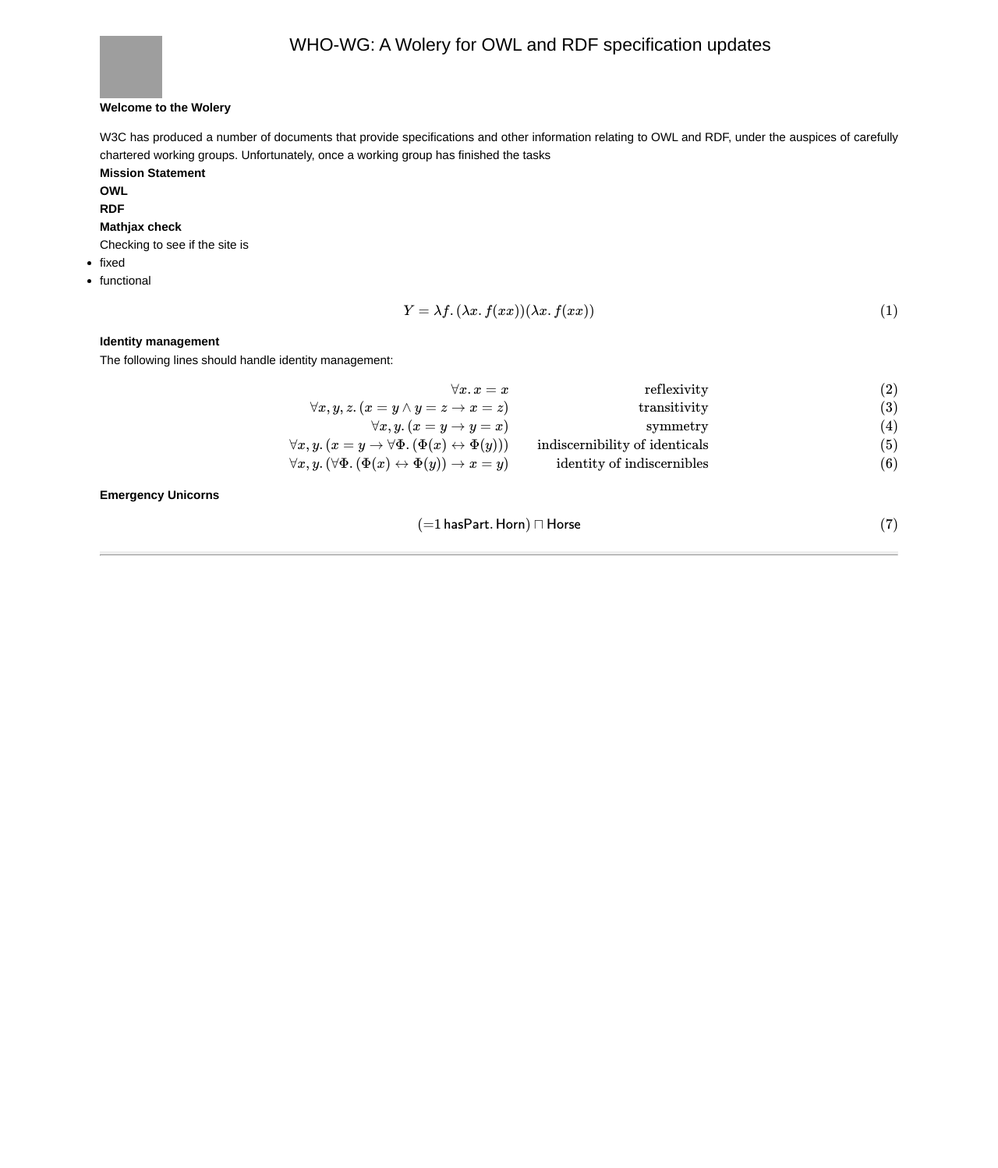
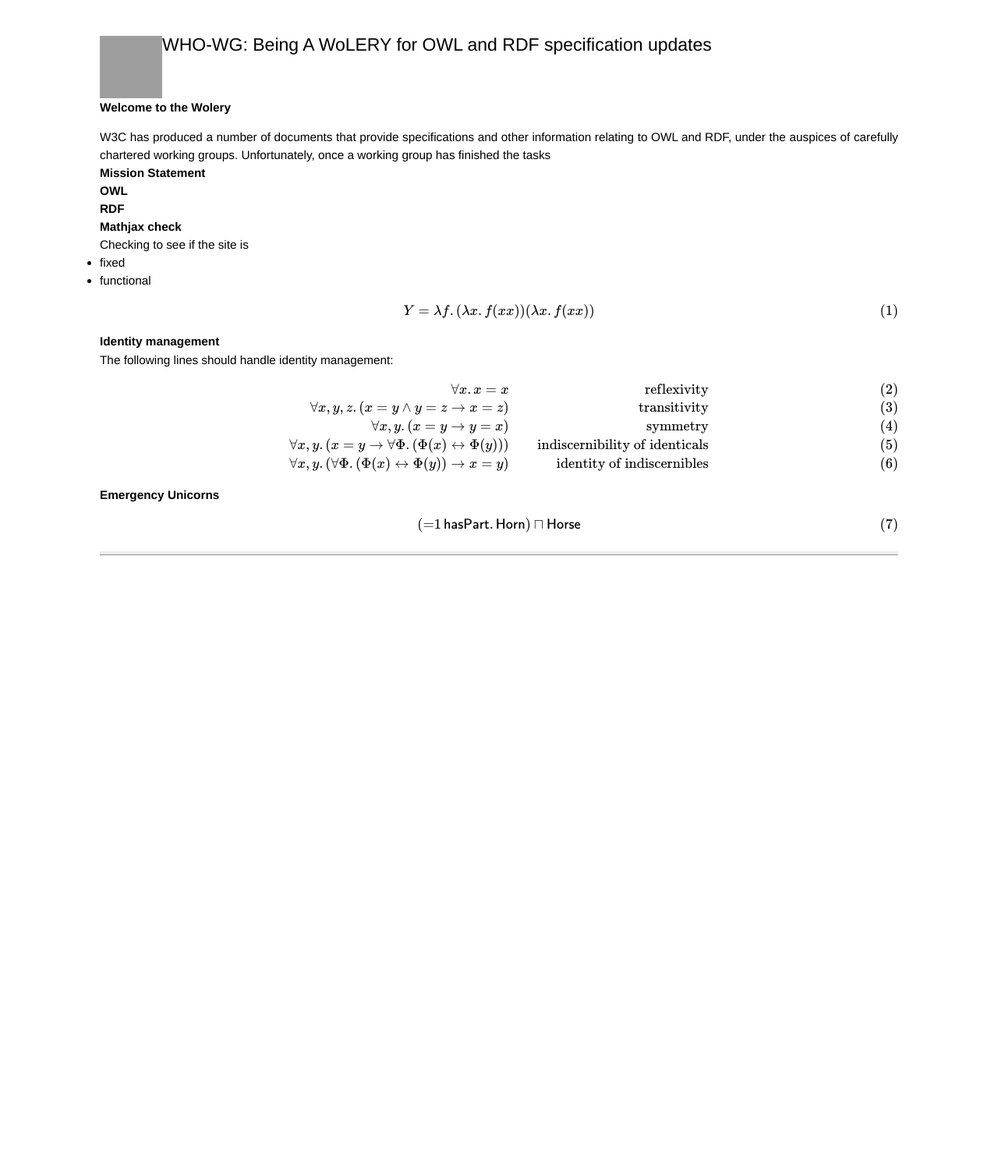
Before and after one commit to WHO-WG/WHO-WG.github.io, a Jekyll site: the page built from index.html, in a window 1280 px wide. Shown: the whole page at 78% size. Built offline with Jekyll 4.4.1, drawn with Linux system fonts in a browser that asks for light colours; Markdown is read by kramdown in place of the engine named in the settings; formulas are drawn with MathJax 3; grey boxes are pictures that could not be loaded.

Commit message:
header change

```diff
--- a/_layouts/default.html
+++ b/_layouts/default.html
@@ -23,7 +23,7 @@
           <div class="header">
 	    <img src="{{site.github.owner_gravatar_url}}" style="width:
           80px; vertical-align: middle; float:left;"/>
-	    <p class="title"> WHO-WG: A Wolery for OWL and RDF specification updates</p>
+	    <p class="title"> WHO-WG: Being A WoLERY for OWL and RDF specification updates</p>
           </div>
           <div style="clear: both;"></div>
           {{ content }}
--- a/css/main.css
+++ b/css/main.css
@@ -74,7 +74,7 @@
   font-size: 150%;
   vertical-align: middle;
   text-align: center;
-  display: block;
+  display: flex;
   margin-bottom: 2em;
 }
 
```
